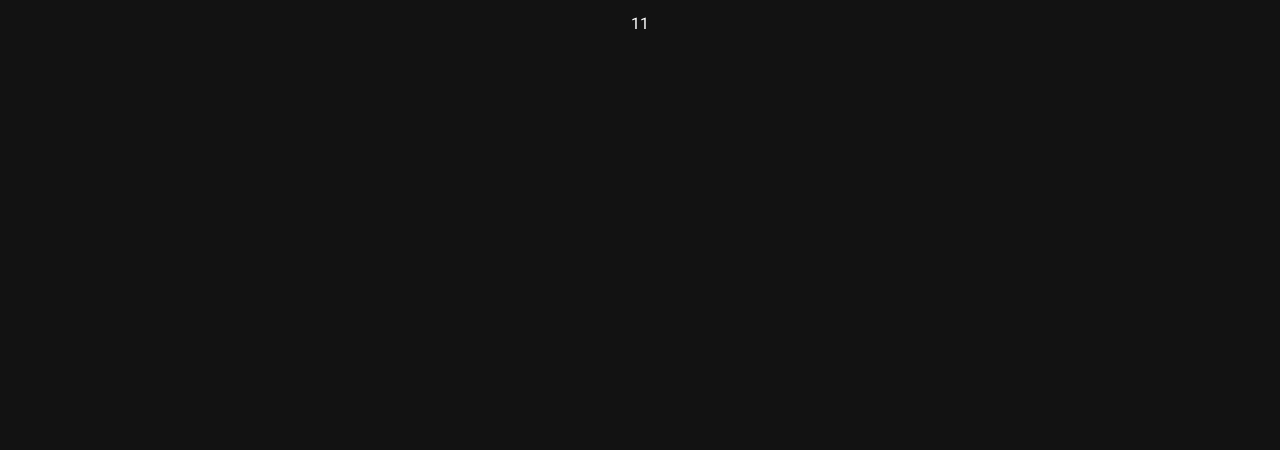
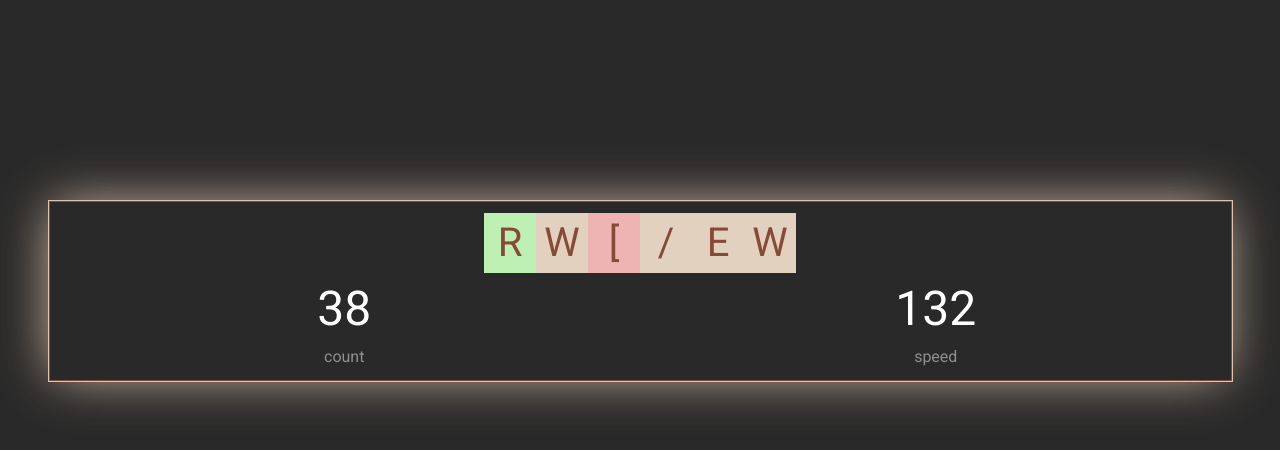
Before and after one commit to code-hs/keyboard-trainer, a Nuxt app: page / in a window 1280 px wide. Shown: the top 450 px of the page. Built offline with nearby package versions, Linux system fonts and the light colour scheme.

Commit message:
chore: css - done

```diff
--- /dev/null
+++ b/assets/main.scss
@@ -0,0 +1,60 @@
+.theme--dark.v-application {
+  background: #292929;
+}
+
+.container {
+  margin: 200px auto;
+  box-shadow: -2px -1px 50px -7px #dec3af;
+  padding: 0;
+  border: 1px solid #dec3af;
+}
+
+
+.keyboard-page {
+  position: relative;
+  margin: 0;
+
+  .input-area {
+    border: 1px solid #864a39;
+    margin: 0 auto;
+    display: block;
+    position: absolute;
+    width: 100%;
+    height: 100%;
+    top: 0px;
+    left: 0px;
+    color: transparent;
+    z-index: 2;
+  }
+
+  .literal-container {
+    display: flex;
+    justify-content: center;
+
+    .literal {
+      width: 52px;
+      text-align: center;
+      background: hsla(29, 38%, 82%, 1);
+      font-size: 40px;
+      color: #864a39;
+
+      &.success {
+        background: hsla(110, 67%, 82%, 1) !important;
+      }
+
+      &.fail {
+        background: hsla(0, 64%, 82%, 1) !important;
+      }
+    }
+  }
+
+  .info-container {
+    .number {
+      font-size: 3em;
+    }
+
+    .label {
+      color: hsl(0deg 0% 56%);
+    }
+  }
+}
--- a/assets/variables.scss
+++ /dev/null
@@ -1,4 +0,0 @@
-// Ref: https://github.com/nuxt-community/vuetify-module#customvariables
-//
-// The variables you want to modify
-// $font-size-root: 20px;
--- a/nuxt.config.js
+++ b/nuxt.config.js
@@ -1,4 +1,4 @@
-import colors from 'vuetify/es5/util/colors'
+import colors from 'vuetify/es5/util/colors';
 
 export default {
 	// Global page headers: https://go.nuxtjs.dev/config-head
@@ -9,15 +9,15 @@ export default {
 			lang: 'en',
 		},
 		meta: [
-      { charset: 'utf-8' },
-      { name: 'viewport', content: 'width=device-width, initial-scale=1' },
-      { hid: 'description', name: 'description', content: '' },
+			{charset: 'utf-8'},
+			{name: 'viewport', content: 'width=device-width, initial-scale=1'},
+			{hid: 'description', name: 'description', content: ''},
 		],
-    link: [{ rel: 'icon', type: 'image/x-icon', href: '/favicon.ico' }],
+		link: [{rel: 'icon', type: 'image/x-icon', href: '/favicon.ico'}],
 	},
 
 	// Global CSS: https://go.nuxtjs.dev/config-css
-  css: [],
+	css: ['~/assets/main.scss'],
 
 	// Plugins to run before rendering page: https://go.nuxtjs.dev/config-plugins
 	plugins: [],
@@ -57,4 +57,4 @@ export default {
 
 	// Build Configuration: https://go.nuxtjs.dev/config-build
 	build: {},
-}
+};
--- a/package.json
+++ b/package.json
@@ -24,6 +24,9 @@
     "eslint-plugin-nuxt": "^2.0.0",
     "eslint-plugin-prettier": "^3.3.1",
     "eslint-plugin-vue": "^7.7.0",
-    "prettier": "^2.2.1"
+    "fibers": "^5.0.0",
+    "prettier": "^2.2.1",
+    "sass": "^1.32.12",
+    "sass-loader": "^10.1.1"
   }
 }
--- a/pages/index.vue
+++ b/pages/index.vue
@@ -1,11 +1,33 @@
 <template>
-	<v-row justify="center" align="center">
-		<v-col cols="12" sm="8" md="6">
-			<div class="text-center">11</div>
+	<v-row class="keyboard-page" justify="center" align="center">
+		<v-col cols="12" sm="12" md="12">
+			<label class="literal-container"
+				><span class="literal success"> R</span><span class="literal"> W</span
+				><span class="literal fail"> [</span><span class="literal"> /</span
+				><span class="literal"> E</span><span class="literal"> W</span></label
+			>
+			<input type="text" class="input-area" />
+
+			<v-row class="info-container">
+				<v-col align="center">
+					<div class="number">38</div>
+					<div class="label">count</div>
+				</v-col>
+
+				<v-col align="center">
+					<div class="number">132</div>
+					<div class="label">speed</div>
+				</v-col>
+			</v-row>
 		</v-col>
 	</v-row>
 </template>
 
 <script>
-export default {};
+export default {
+	data() {
+		return {};
+	},
+	created() {},
+};
 </script>
```
Also changed, not shown: 1 other file (tests, documents, lock files or other folders). Lines whose indentation alone changed are shown as unchanged.
